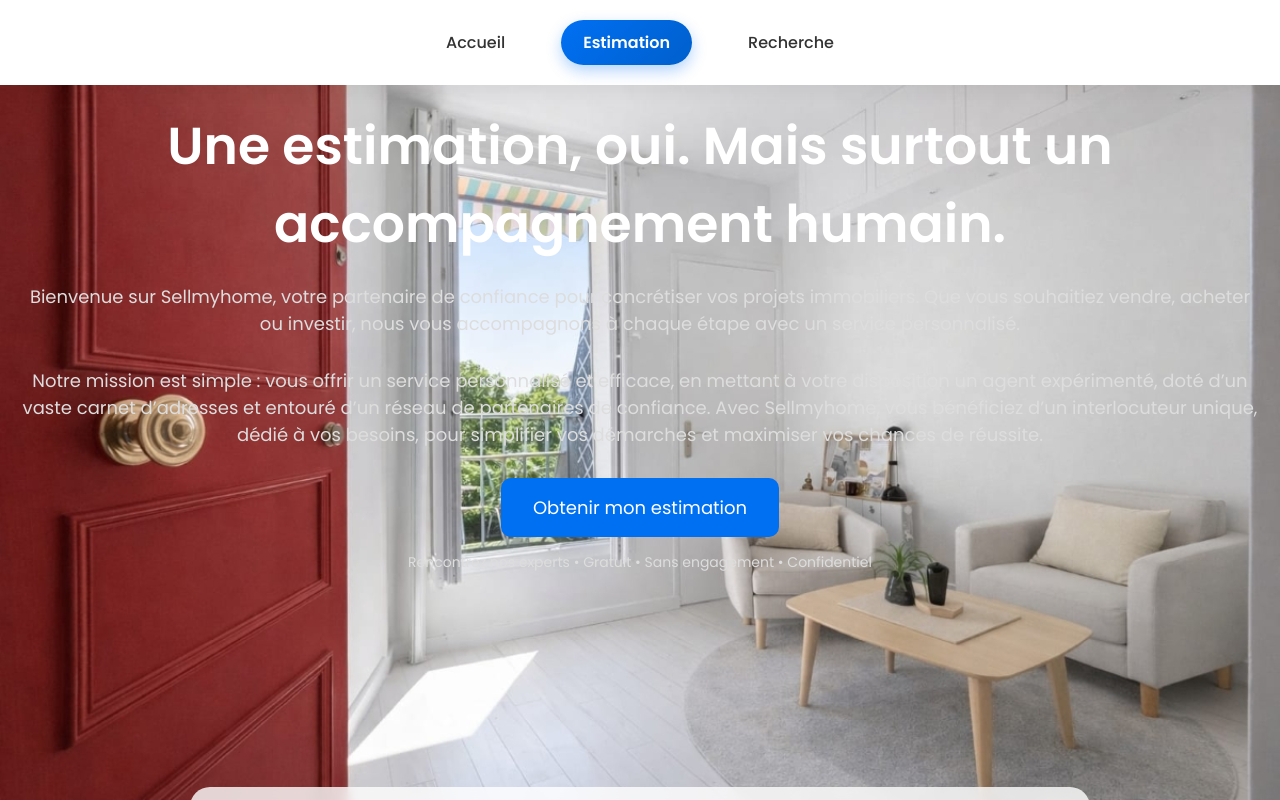
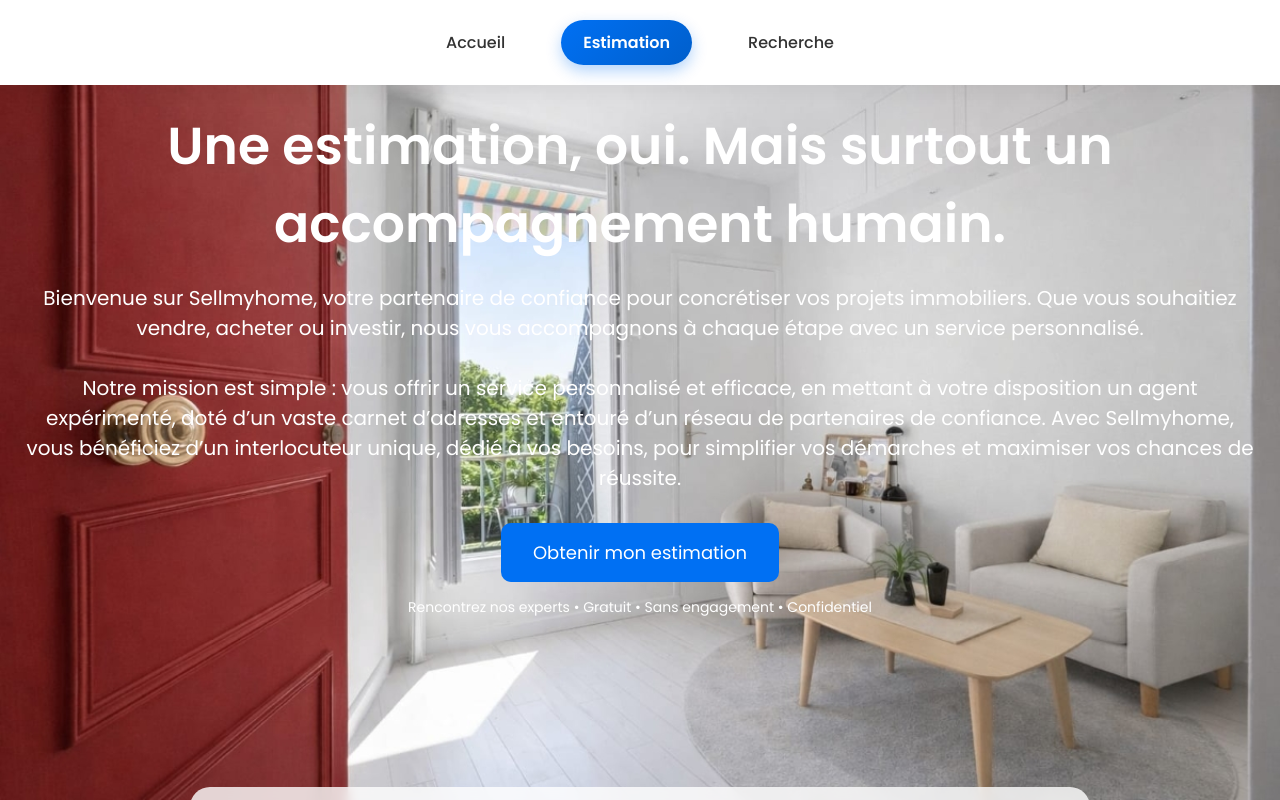
Before and after one commit to Juju-kpi/estimation_immo, a Next.js app: page / in a window 1280 px wide. Shown: the top 800 px of the page. Built offline with nearby package versions, Linux system fonts and the light colour scheme.

Commit message:
Update globals.css

```diff
--- a/app/globals.css
+++ b/app/globals.css
@@ -182,8 +182,8 @@ body {
 }
 
 .hero p {
-  font-size: 18px;
-  color: #ddd;
+  font-size: 20px;
+  color: white;
   margin-bottom: 30px;
 }
 
```
